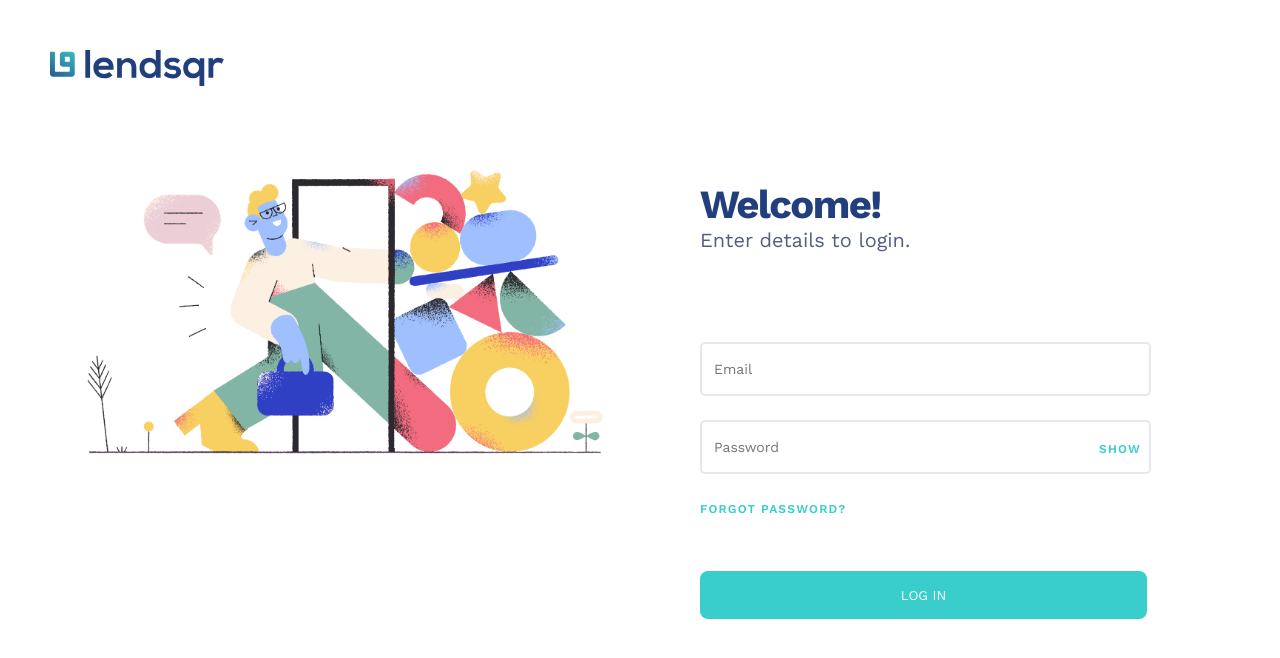
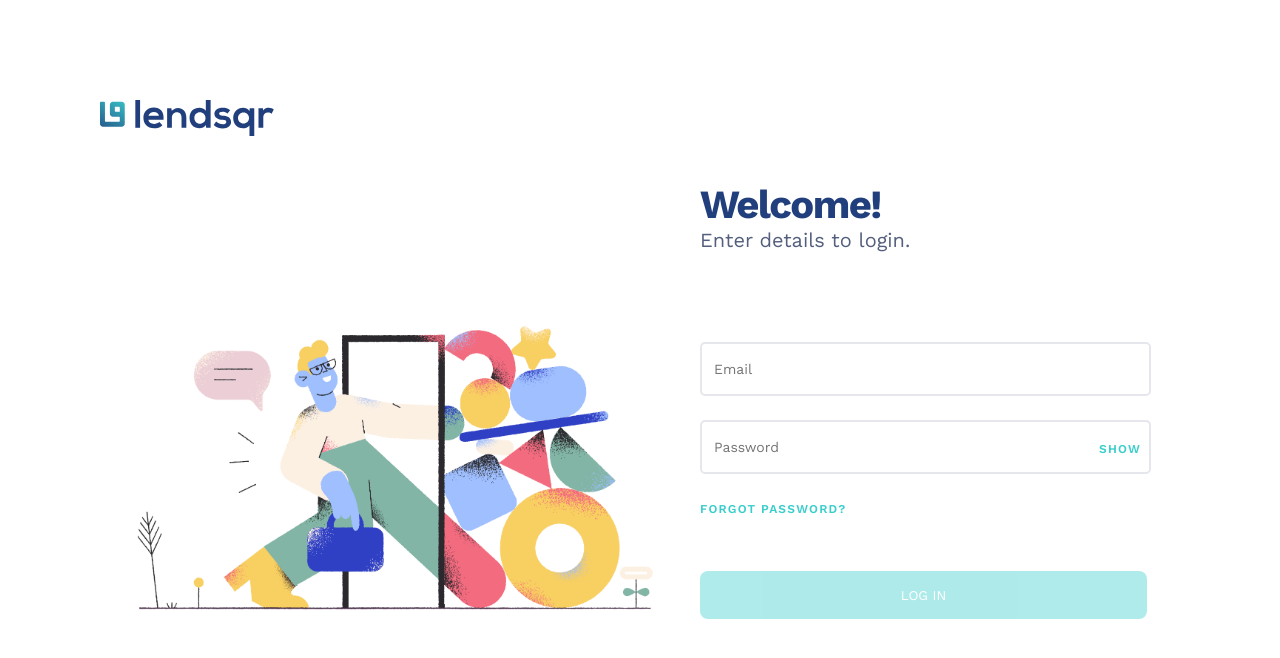
Before and after one commit to nakel-ola/lendsqr-fe-test, a Next.js app: page / in a window 1280 px wide. Shown: the top 658 px of the page. Built offline with nearby package versions, Linux system fonts and the light colour scheme.

Commit message:
refactor: Updated sidebar

```diff
--- a/package.json
+++ b/package.json
@@ -12,6 +12,7 @@
     "@radix-ui/react-dropdown-menu": "^2.0.6",
     "@radix-ui/react-popover": "^1.0.7",
     "date-fns": "^3.3.1",
+    "formik": "^2.4.5",
     "framer-motion": "^11.0.3",
     "next": "14.1.0",
     "react": "^18",
@@ -19,6 +20,7 @@
     "react-dom": "^18",
     "react-paginate": "^8.2.0",
     "react-responsive-pagination": "^2.4.1",
+    "yup": "^1.3.3",
     "zustand": "^4.5.0"
   },
   "devDependencies": {
--- a/src/app/dashboard/data/navigation.ts
+++ b/src/app/dashboard/data/navigation.ts
@@ -30,7 +30,7 @@ export const navigation = [
       {
         name: "Dashboard",
         Icon: Home,
-        href: `${basePath}`,
+        href: `${basePath}/#`,
       },
     ],
   },
--- a/src/app/dashboard/feature/users-section/users-section.tsx
+++ b/src/app/dashboard/feature/users-section/users-section.tsx
@@ -51,7 +51,7 @@ export const UsersSection = (props: Props) => {
               </td>
 
               <td>
-                <MoreOptionsCard />
+                <MoreOptionsCard id={user.id.toString()} />
               </td>
             </tr>
           ))}
--- a/src/app/dashboard/users/[uid]/feature/user-info/user-info.module.scss
+++ b/src/app/dashboard/users/[uid]/feature/user-info/user-info.module.scss
@@ -123,10 +123,6 @@
   }
 }
 
-@media only screen and (min-width: 768px) {
-  // Tablet
-}
-
 @media only screen and (min-width: 1024px) {
   // Desktop
   .top {
--- /dev/null
+++ b/src/app/feature/form-card/form-card.module.scss
@@ -0,0 +1,57 @@
+@import "../../styles/variables";
+
+
+.container {
+  padding-top: 60px;
+
+  div {
+    margin-bottom: 24px;
+    width: 447px;
+  }
+  .password_btn {
+    color: color(primary);
+    text-align: center;
+    font-size: 12px;
+    font-style: normal;
+    font-weight: 600;
+    line-height: normal;
+    letter-spacing: 1.2px;
+    text-transform: uppercase;
+    background: transparent;
+    border: 0px;
+    outline: 0px;
+    cursor: pointer;
+    width: fit-content;
+    height: fit-content;
+    margin-top: 0px;
+  }
+
+  a {
+    color: color(primary);
+    text-align: right;
+    font-size: 12px;
+    font-style: normal;
+    font-weight: 600;
+    line-height: normal;
+    letter-spacing: 1.2px;
+    text-transform: uppercase;
+    text-decoration: none;
+  }
+
+  .btn {
+    width: 447px;
+    height: 48px;
+    flex-shrink: 0;
+    border-radius: 8px;
+    background: color(primary);
+    border: 0px;
+    outline: 0px;
+    margin-top: 30px;
+    color: color(white);
+    cursor: pointer;
+  }
+  .btn:disabled {
+    opacity: 0.4;
+    cursor: not-allowed;
+  }
+}
--- /dev/null
+++ b/src/app/feature/form-card/form-card.tsx
@@ -0,0 +1,92 @@
+"use client";
+
+import styles from "./form-card.module.scss";
+import * as Yup from "yup";
+import { useFormik } from "formik";
+import { useRouter } from "next/navigation";
+import { useState } from "react";
+import { Input } from "@/components/input/input";
+import Link from "next/link";
+
+const LoginSchema = Yup.object().shape({
+  email: Yup.string().email("Invalid email").required("Email is Required"),
+  password: Yup.string()
+    .min(8, "Password must be at least 8 characters long")
+    .matches(/[0-9]/, "Password must contain at least one number")
+    .matches(/[A-Z]/, "Password must contain at least one uppercase letter")
+    .matches(
+      /[!@#\$%^&*()_+{}":;<>,.?~\[\]]/,
+      "Password must contain at least one special character"
+    )
+    .required("Password is required"),
+});
+
+type Props = {};
+export const FormCard = (props: Props) => {
+  const [isVisible, setIsVisible] = useState(false);
+
+  const router = useRouter();
+
+  const {
+    handleSubmit,
+    handleChange,
+    handleBlur,
+    values,
+    isValid,
+    isSubmitting,
+  } = useFormik({
+    initialValues: {
+      email: "",
+      password: "",
+    },
+    validationSchema: LoginSchema,
+    validateOnChange: true,
+    validateOnBlur: true,
+    validateOnMount: true,
+    onSubmit: async (values) => {
+      router.push("/dashboard");
+    },
+  });
+  return (
+    <form onSubmit={handleSubmit} className={styles.container}>
+      <Input
+        placeholder="Email"
+        name="email"
+        type="email"
+        autoComplete="email"
+        required
+        readOnly={isSubmitting}
+        value={values.email}
+        onChange={handleChange}
+        onBlur={handleBlur}
+      />
+
+      <Input
+        placeholder="Password"
+        type={isVisible ? "text" : "password"}
+        name="password"
+        readOnly={isSubmitting}
+        value={values.password}
+        onChange={handleChange}
+        onBlur={handleBlur}
+        endIcon={
+          <button
+            className={styles.password_btn}
+            onClick={() => setIsVisible(!isVisible)}
+            type="button"
+          >
+            {isVisible ? "HIDE" : "SHOW"}
+          </button>
+        }
+      />
+
+      <div className="">
+        <Link href="#">Forgot PASSWORD?</Link>
+      </div>
+
+      <button disabled={!isValid} className={styles.btn}>
+        LOG IN
+      </button>
+    </form>
+  );
+};
--- /dev/null
+++ b/src/app/feature/index.ts
@@ -0,0 +1 @@
+export * from "./form-card/form-card";
--- a/src/app/page.module.scss
+++ b/src/app/page.module.scss
@@ -2,25 +2,35 @@
 
 .main {
   display: flex;
+  flex-direction: column;
+  justify-content: center;
+}
+.container {
+  display: flex;
+  width: 100%;
   height: 100%;
-}
-
-.logo {
-  height: 36px;
-  width: 173.765px;
+  margin: 0px auto;
+  max-width: 80rem;
 }
 
 .leftSection {
   display: none;
+  width: 50%;
+  height: 100vh;
+  .logo {
+    height: 36px;
+    width: 173.765px;
+    margin-top: 100px;
+  }
 }
 .illustration {
   display: flex;
   align-items: center;
   justify-items: center;
-  height: 100%;
+  height: calc(100% - 140px);
   width: 100%;
-  margin-top: 55px;
-  margin-bottom: 55px;
+  // margin-top: 55px;
+  // margin-bottom: 55px;
 }
 
 .illustrationImage {
@@ -29,13 +39,11 @@
 }
 
 .rightSection {
-  width: 100%;
+  width: 50%;
   height: 100vh;
   display: flex;
   justify-content: center;
   flex-direction: column;
-}
-
   .titleCard {
     padding-bottom: 30px;
 
@@ -110,6 +118,7 @@
       cursor: pointer;
     }
   }
+}
 
 @media (min-width: 1024px) {
   // For desktop
@@ -121,7 +130,8 @@
   .leftSection {
     display: block;
     width: 50%;
-    height: 100%;
-    padding: 50px;
+    padding: 0px 0px;
+
+    padding-left: 100px;
   }
 }
--- a/src/app/page.tsx
+++ b/src/app/page.tsx
@@ -1,16 +1,12 @@
-"use client";
-
 import Link from "next/link";
 import styles from "./page.module.scss";
 import Image from "next/image";
-import { Input } from "@/components/input/input";
-import { useState } from "react";
+import { FormCard } from "./feature";
 
 export default function Home() {
-  const [form, setForm] = useState({});
-  const [isVisible, setIsVisible] = useState(false);
   return (
     <main className={styles.main}>
+      <div className={styles.container}>
         <section className={styles.leftSection}>
           {/* logo */}
           <Link href="/" className="">
@@ -44,26 +40,9 @@ export default function Home() {
 
           {/* form */}
 
-        <form action="" className={styles.form}>
-          <Input placeholder="Email" />
-
-          <Input
-            placeholder="Password"
-            type={isVisible ? "text" : "password"}
-            endIcon={
-              <button onClick={() => setIsVisible(!isVisible)} type="button">
-                {isVisible ? "HIDE" : "SHOW"}
-              </button>
-            }
-          />
-
-          <div className="">
-            <Link href="#">Forgot PASSWORD?</Link>
+          <FormCard />
+        </section>
       </div>
-
-          <button>LOG IN</button>
-        </form>
-      </section>
     </main>
   );
 }
```
Also changed, not shown: src/app/dashboard/feature/users-section/more-options-card.tsx (+10 -3 lines), 1 other file (tests, documents, lock files or other folders). Lines whose indentation alone changed are shown as unchanged.
